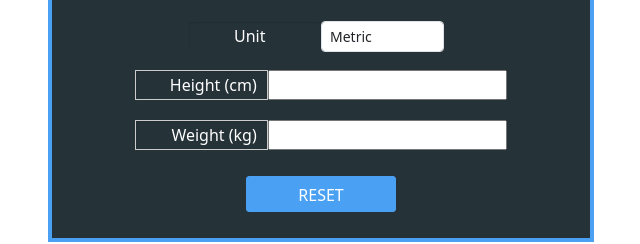
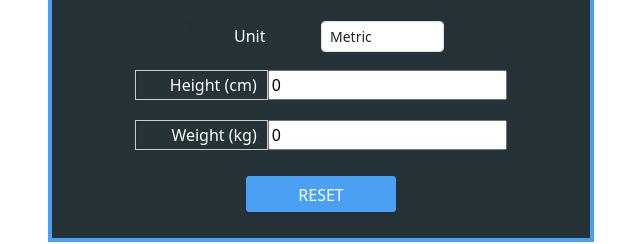
Before and after one commit to Harry8679/BMI-Calculator, a React (Create React App) app: page / in a window 1280 px wide. Shown: the part 314-558 px from the top of the page, without its empty margins (319-959 px from the left). Built offline with nearby package versions, Linux system fonts and the light colour scheme.

Commit message:
Values By Default

```diff
--- a/src/components/BmiCalculator.js
+++ b/src/components/BmiCalculator.js
@@ -5,6 +5,13 @@ const BmiCalculator = () => {
   const [heightUnit, setHeightUnit] = useState('cm');
   const [weightUnit, setWeightUnit] = useState('kg');
   const [unit, setUnit] = useState('');
+  const [count, setCount] = useState({
+    heightCount: '0',
+    inchesCount: '0',
+    weightCount: '0',
+  });
+
+  const { heightCount, inchesCount, weightCount } = count;
 
 //   useEffect(() => {
 //     if (unit === '') {
@@ -38,9 +45,9 @@ const BmiCalculator = () => {
                 </select>
             </div>
         </div>
-        <FormInput type='text' name='heightCount' title={`Height (${heightUnit})`} value='' onChange={onChangeInput} />
-        {unit === 'Imperial' ? <FormInput type='text' name='inchesCount' title={` (in)`} value='' onChange={onChangeInput} /> : ''}
-        <FormInput type='text' name='weightCount' title={`Weight (${weightUnit})`} value='' onChange={onChangeInput} />
+        <FormInput type='text' name='heightCount' title={`Height (${heightUnit})`} value={heightCount} onChange={onChangeInput} />
+        {unit === 'Imperial' ? <FormInput type='text' name='inchesCount' title={` (in)`} value={inchesCount} onChange={onChangeInput} /> : ''}
+        <FormInput type='text' name='weightCount' title={`Weight (${weightUnit})`} value={weightCount} onChange={onChangeInput} />
       </div>
 
       <button className='button' type='submit'>Reset</button>
```
